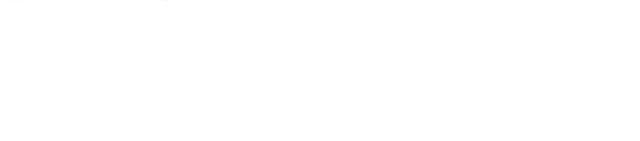
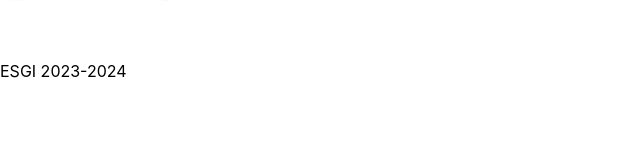
Before and after one commit to jocel1Lhommee/reactvie-programming_react-native_ESGI-23-24, a React (Create React App) app in the folder myfirstapp/: page / in a window 1280 px wide. Shown: the part 159-300 px from the top of the page, without its empty margins (0-640 px from the left). Built offline with nearby package versions, Linux system fonts and the light colour scheme.

Commit message:
Ajout du footer

```diff
--- a/myfirstapp/src/components/App.js
+++ b/myfirstapp/src/components/App.js
@@ -1,7 +1,9 @@
 import Header from './header';
+import Footer from './footer';
+import React from 'react';
 
 function App() {
-  return <Header />
+  return (<React.Fragment><Header /><Footer /></React.Fragment>)
 }
 
 export default App;
--- /dev/null
+++ b/myfirstapp/src/components/footer.js
@@ -0,0 +1,5 @@
+function Footer() {
+    return (<footer><p>ESGI 2023-2024</p></footer>)
+}
+
+export default Footer
```
